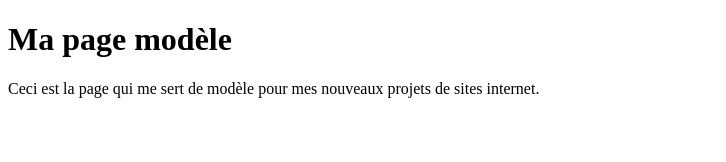
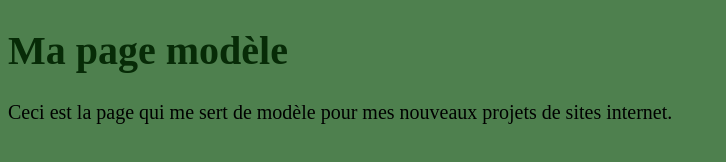
Before and after one commit to TheoPrunier/html, a plain HTML site: page index.html in a window 1280 px wide. Shown: the whole page, without its empty margins (0-726 px from the left). Drawn offline with Linux system fonts and the light colour scheme.

Commit message:
Add stylesheet and javascript  files

```diff
--- a/index.html
+++ b/index.html
@@ -3,9 +3,11 @@
     <head>
         <meta charset="utf-8"/>
         <title>Ma page modèle </title>
+        <link rel="stylesheet" href="style.css"/>
     </head>
     <body>
         <h1>Ma page modèle</h1>
         <p>Ceci est la page qui me sert de modèle pour mes nouveaux projets de sites internet.</p>
+        <script src="main.js"></script>
     </body>
 </html>
--- /dev/null
+++ b/main.js
@@ -0,0 +1 @@
+/* Fichier principal de notre code javaScript */
--- /dev/null
+++ b/style.css
@@ -0,0 +1,8 @@
+html {
+    background-color: rgb(78, 128,78);
+    font-size: 20px;
+}
+
+h1 {
+    color: rgb(7, 43, 7);
+}
```
